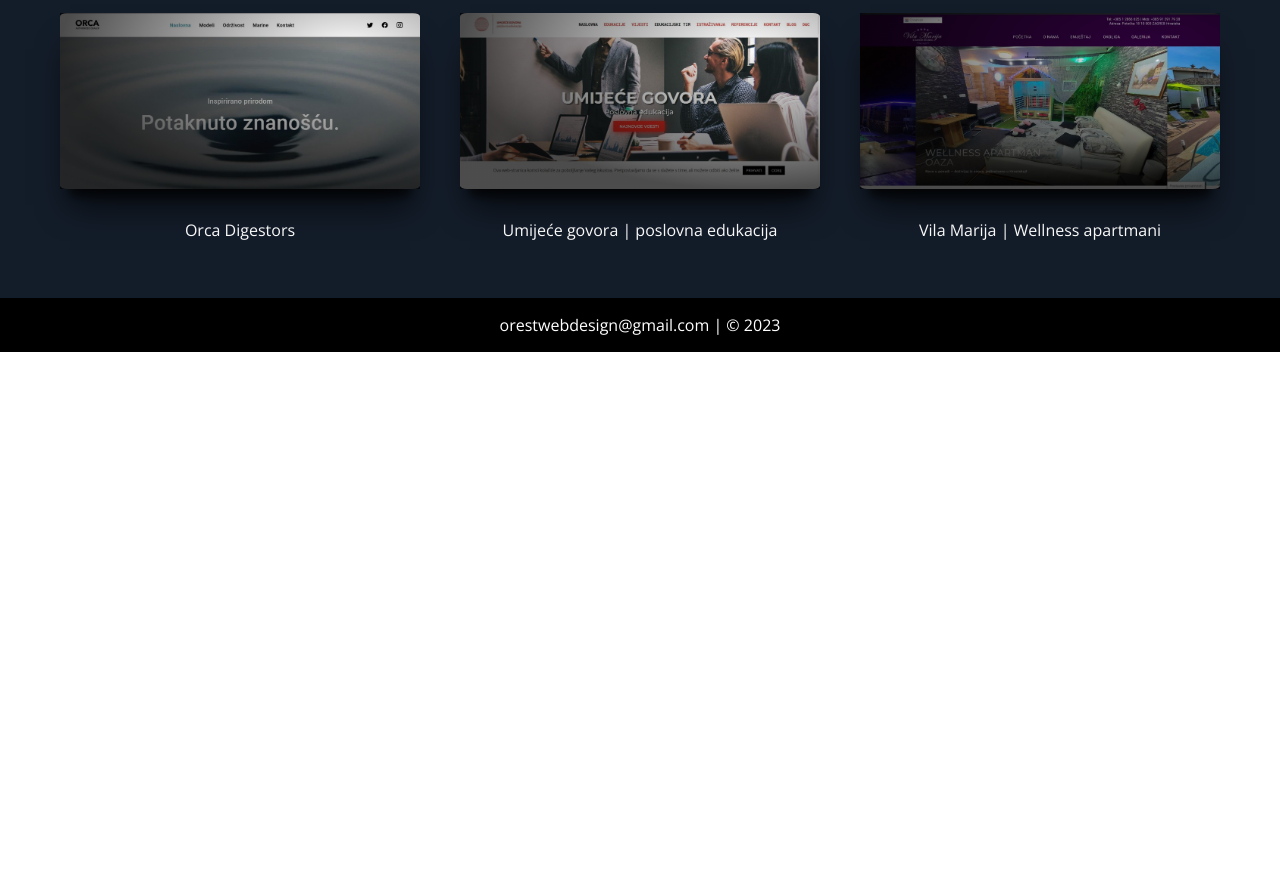
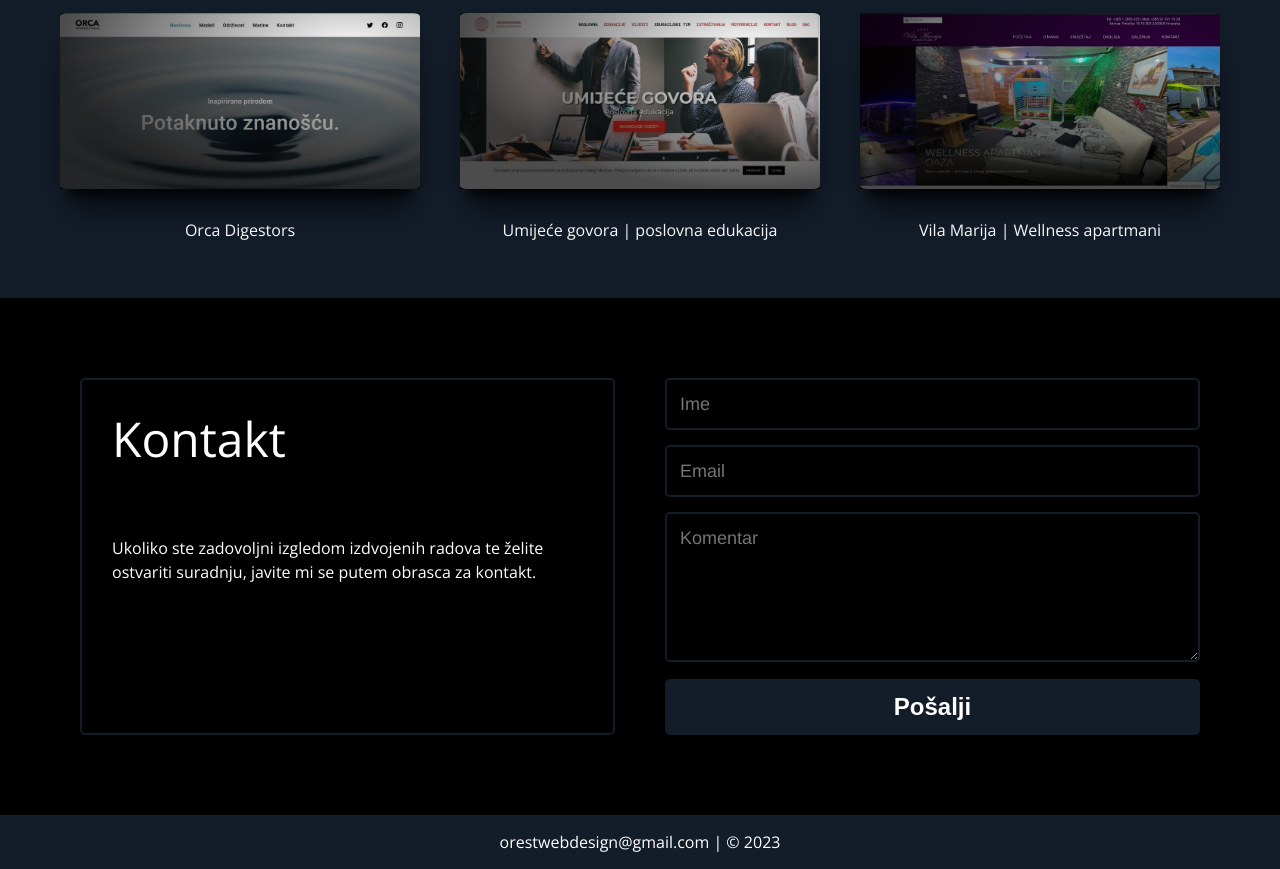
Before and after one commit to JulijanWeb/Julijanweb.github.io, a plain HTML site: page index.html in a window 1280 px wide. Shown: the part 1434-2303 px from the top of the page. Before the commit the page ends 1786 px from the top, so only its background shows below. Drawn offline with nearby package versions, Linux system fonts and the light colour scheme.

Commit message:
kontakt test

```diff
--- a/index.html
+++ b/index.html
@@ -143,6 +143,23 @@
     </div>
     -->
   </section>
+
+  <section class="content form-grid">
+
+    <div class="zone zone2">
+      <h2>Kontakt</h2>
+      <p>Ukoliko ste zadovoljni izgledom izdvojenih radova te želite ostvariti suradnju, javite mi se putem obrasca za kontakt.</p>
+      </p>
+</div>
+    <div class="form">
+      <form method="post" action="/submit-form.php">
+        <input name="name" type="text" class="feedback-input" placeholder="Ime" />
+        <input name="email" type="text" class="feedback-input" placeholder="Email" />
+        <textarea name="text" class="feedback-input" placeholder="Komentar"></textarea>
+        <input type="submit" value="Pošalji"/>
+      </form>
+    </div>
+  </section>
   <footer>
     <span><a href="#">orestwebdesign@gmail.com</a> | © 2023</span>
   </footer>
@@ -151,5 +168,4 @@
 <script src="particles.js"></script>
 <script src="app.js"></script>
 <script src="main.js"></script>
-
 </html>
--- a/style.css
+++ b/style.css
@@ -108,6 +108,14 @@ li > a:hover::before {
   height: 100%;
 }
 
+.form-grid {
+
+  padding:80px;
+  grid-gap: 50px;
+
+
+}
+
 
 .content {
   background-color:black;
@@ -141,6 +149,7 @@ li > a:hover::before {
   width: 100%;
   display: grid;
   grid-template-columns: 1fr 1fr;
+  grid-template-rows: 1fr;
   justify-content: center;
   align-content: center;
 }
@@ -157,6 +166,11 @@ li > a:hover::before {
   left:50%;
   top:90%;
   animation:animiraj 2s infinite;
+}
+
+.content-form {
+  background-color:black;
+
 }
 
 @keyframes animiraj {
@@ -230,6 +244,12 @@ li > a:hover::before {
 p {
   padding: 30px;
   color: white;
+}
+
+.zone2 {
+  border:2px solid #131C29;
+  border-radius:5px;
+
 }
 
 #particles-js {
@@ -409,8 +429,9 @@ footer {
   display:flex;
   justify-content:center;
   align-items:center;
-  background-color:black;
+  background-color:#131C29;
   padding:15px;
+  margin:0;
 
 }
 
@@ -428,6 +449,54 @@ span > a:hover {
   color:orange;
 }
 
+form {
+
+  max-width:100%;
+
+}
+
+.feedback-input {
+  color:white;
+  font-family: Helvetica, Arial, sans-serif;
+  font-weight:500;
+  font-size: 18px;
+  border-radius: 5px;
+  line-height: 22px;
+  background-color: transparent;
+  border:2px solid #131c29;
+  transition: all 0.3s;
+  padding: 13px;
+  margin-bottom: 15px;
+  width:100%;
+  box-sizing: border-box;
+  outline:0;
+}
+
+.feedback-input:focus { border:2px solid #131c29; }
+
+textarea {
+  height: 150px;
+  line-height: 150%;
+  resize:vertical;
+}
+
+[type="submit"] {
+  font-family: 'Montserrat', Arial, Helvetica, sans-serif;
+  width: 100%;
+  background:#131c29;
+  border-radius:5px;
+  border:0;
+  cursor:pointer;
+  color:white;
+  font-size:24px;
+  padding-top:10px;
+  padding-bottom:10px;
+  transition: all 0.3s;
+  margin-top:-4px;
+  font-weight:700;
+}
+[type="submit"]:hover { background:#131c29; }
+
 @media screen and (min-width: 320px) and (max-width: 480px) {
   .mob-nav {
     width:50%;
@@ -441,7 +510,9 @@ span > a:hover {
     padding: 15px;;
     margin:0;
   }
+
   }
+
 
 
 @media only screen and (max-width: 768px) {
@@ -460,6 +531,9 @@ span > a:hover {
   .hamburger {
     left:85%;
   }
+  .zone2 {
+    margin-bottom:50px;
+  }
 
 }
 @media only screen and (max-width: 1200px) {
```
Also changed, not shown: 1 other file.
